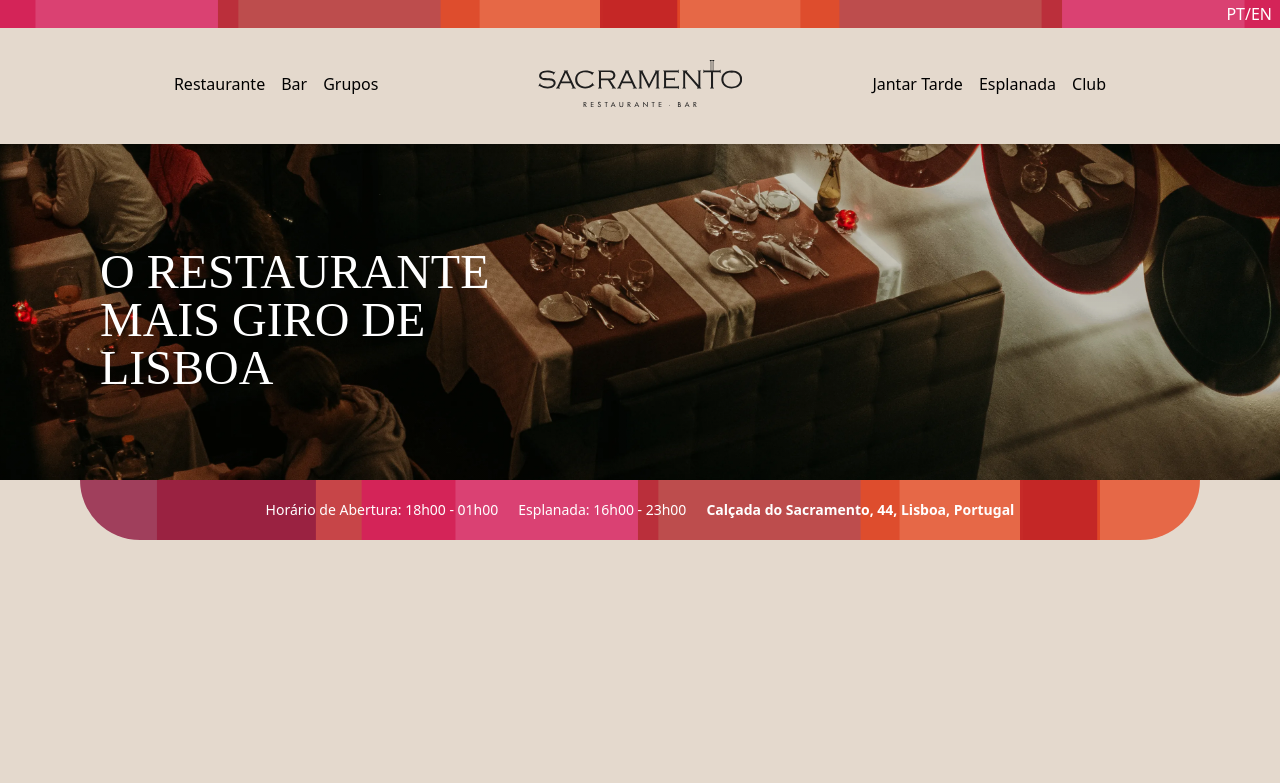
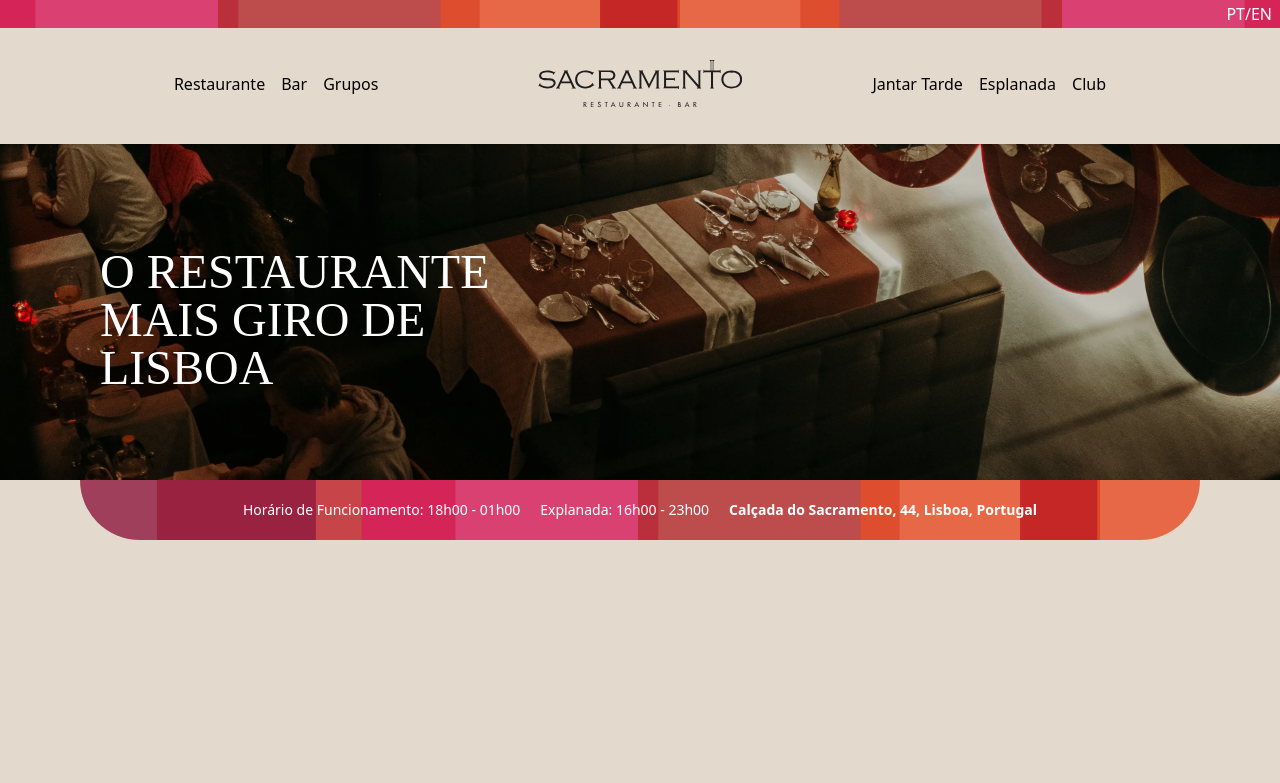
Before and after one commit to ferteles/sacramento-ft, a React (Vite) app: page /restaurante in a window 1280 px wide. Shown: the top 783 px of the page. Built offline with nearby package versions, Linux system fonts and the light colour scheme; a web font is replaced by a local one.

Commit message:
gustavoRequest14

```diff
--- a/src/components/Gastronomy.tsx
+++ b/src/components/Gastronomy.tsx
@@ -14,7 +14,7 @@ function Gastronomy() {
         : "Portuguese Gastronomy in a Historic Palace",
     paragraph:
       language === "pt"
-        ? "A gastronomia portuguesa ganha vida num cenário único: um palácio histórico que sobreviveu ao terramoto de 1755. Os sabores tradicionais são reinterpretados com um toque moderno, criando uma experiência que honra o passado enquanto abraça o presente. Localizado no coração do Chiado, o Sacramento oferece uma viagem pelos sabores autênticos de Portugal, com pratos que celebram a riqueza da culinária Portuguesa, desde o bacalhau à polvo, passando por cortes nobres de carne e sobremesas tradicionais. Cada prato é preparado com ingredientes frescos e técnicas contemporâneas, garantindo uma experiência gastronómica memorável."
+        ? "A gastronomia portuguesa ganha vida num cenário único: um palácio histórico que sobreviveu ao terramoto de 1755. Os sabores tradicionais são reinterpretados com um toque moderno, criando uma experiência que honra o passado enquanto abraça o presente. Localizado no coração do Chiado, o Sacramento oferece uma viagem pelos sabores autênticos de Portugal, com pratos que celebram a riqueza da culinária Portuguesa, desde o bacalhau ao polvo, passando por cortes nobres de carne e sobremesas tradicionais. Cada prato é preparado com ingredientes frescos e técnicas contemporâneas, garantindo uma experiência gastronómica memorável."
         : "Portuguese gastronomy comes to life in a unique setting: a historic palace that survived the 1755 earthquake. Traditional flavors are reinterpreted with a modern touch, creating an experience that honors the past while embracing the present. Located in the heart of Chiado, Sacramento offers a journey through the authentic flavors of Portugal, with dishes that celebrate the richness of Portuguese cuisine, from codfish to octopus, including prime cuts of meat and traditional desserts. Each dish is prepared with fresh ingredients and contemporary techniques, ensuring a memorable gastronomic experience.",
   };
 
--- a/src/components/InfoHeader.tsx
+++ b/src/components/InfoHeader.tsx
@@ -7,11 +7,11 @@ function InfoHeader() {
   const texts = {
     openingHours:
       language === "pt"
-        ? "Horário de Abertura: 18h00 - 01h00"
+        ? "Horário de Funcionamento: 18h00 - 01h00"
         : "Opening Hours: 6:00 PM – 1:00 AM",
     terrace:
       language === "pt"
-        ? "Esplanada: 16h00 - 23h00"
+        ? "Explanada: 16h00 - 23h00"
         : "Terrace: 4:00 PM – 11:00 PM",
     address:
       language === "pt"
--- a/src/pages/AmbienteInesquecivel.tsx
+++ b/src/pages/AmbienteInesquecivel.tsx
@@ -31,7 +31,7 @@ function AmbienteInesquecivel() {
       : "Live Music in a Historic Palace in Lisbon",
 
     bloco1Texto: isPT
-      ? "Música ao vivo, com DJ sets que animam as noites de sexta e sábado, oferecemos uma experiência única que combina gastronomia, história e boa música. O nosso clube, localizado dentro do palácio histórico, é o destino perfeito para quem procura prolongar a noite em Lisboa. Com uma atmosfera vibrante e uma programação musical diversificada, o Sacramento transforma-se num espaço de festa e convívio a partir das 23h. O dress code é casual chic, e a guestlist é limitada a 250 pessoas por noite, garantindo uma experiência exclusiva e intimista."
+      ? "Música ao vivo, com DJ sets que animam as noites de sexta e sábado, oferecemos uma experiência única que combina gastronomia, história e boa música. O nosso clube, localizado dentro do palácio histórico, é o destino perfeito para quem procura prolongar a noite em Lisboa. Com uma atmosfera vibrante e uma programação musical diversificada, o Sacramento transforma-se num espaço de festa e convívio a partir das 22h. O dress code é casual chic, e a guestlist é limitada a 250 pessoas por noite, garantindo uma experiência exclusiva e intimista."
       : "Live musics, with DJ sets livening up Friday and Saturday nights, we offer a unique experience that blends gastronomy, history, and great music. Our club, located within the historic palace, is the perfect destination for those looking to extend their night in Lisbon. With a vibrant atmosphere and a diverse musical lineup, Sacramento becomes a space for partying and socializing starting at 11 PM. The dress code is casual chic, and the guest list is limited to 250 people per night, ensuring an exclusive and intimate experience.",
 
     bloco2Titulo: isPT
--- a/src/pages/EventosJantares.tsx
+++ b/src/pages/EventosJantares.tsx
@@ -29,8 +29,8 @@ function EventosJantares() {
       : "Memorable Events in a Historic Palace in Chiado",
 
     p1: isPT
-      ? "O Sacramento é o local ideal para eventos e jantares de grupo, onde a história de Lisboa se encontra com a gastronomia portuguesa. Com cinco salas interligadas, oferecemos um cenário único para celebrações inesquecíveis. Seja para uma reunião de negócios, uma comemoração especial ou uma confraternização entre amigos, o nosso espaço adapta-se às suas necessidades, proporcionando uma experiência personalizada e memorável. Localizado no Chiado, o Sacramento combina a elegância de um palácio histórico com o conforto e a sofisticação que o seu evento merece. Além disso, após o jantar, pode terminar a sua noite no nosso clube com uma experiência completa com DJ e ambiente distinto."
-      : "Sacramento is the ideal venue for events and group dinners, where Lisbon's history meets Portuguese gastronomy. With five interconnected rooms, we offer a unique setting for unforgettable celebrations. Whether for a business meeting, a special celebration, or a gathering of friends, our space adapts to your needs, providing a personalized and memorable experience. Located in Chiado, Sacramento combines the elegance of a historic palace with the comfort and sophistication your event deserves. Moreover, after dinner, you can extend your evening in our club, enjoying a complete experience with a DJ and a vibrant atmosphere.",
+      ? "O Sacramento é o local ideal para eventos e jantares de grupo, onde a história de Lisboa se encontra com a gastronomia portuguesa. Com cinco salas interligadas, oferecemos um cenário único para celebrações inesquecíveis. Seja para uma reunião de negócios, uma comemoração especial ou uma confraternização entre amigos, o nosso espaço adapta-se às suas necessidades, proporcionando uma experiência personalizada e memorável.O Sacramento combina a elegância de um palácio histórico com o conforto e a sofisticação que o seu evento merece. Além disso, após o jantar, pode terminar a sua noite no nosso clube com uma experiência completa com DJ e ambiente distinto."
+      : "Sacramento is the ideal venue for events and group dinners, where Lisbon's history meets Portuguese gastronomy. With five interconnected rooms, we offer a unique setting for unforgettable celebrations. Whether for a business meeting, a special celebration, or a gathering of friends, our space adapts to your needs, providing a personalized and memorable experience. Sacramento combines the elegance of a historic palace with the comfort and sophistication your event deserves. Moreover, after dinner, you can extend your evening in our club, enjoying a complete experience with a DJ and a vibrant atmosphere.",
 
     h2Cocktails: isPT
       ? "Menus que Honram a Tradição, com Toques Modernos"
--- a/src/pages/MelhorAlternativa.tsx
+++ b/src/pages/MelhorAlternativa.tsx
@@ -26,8 +26,8 @@ function MelhorAlternativa() {
       : "THE BEST ALTERNATIVE TO ROOFTOPS",
 
     pEsplanada1: isPT
-      ? "A esplanada do Sacramento é o local ideal para desfrutar de refeições ao ar livre, num cenário que combina a história de Lisboa com a beleza do Chiado.É a alternativa perfeita aos rooftops. Com uma vista única sobre o Chiado, a nossa esplanada oferece um ambiente acolhedor e sofisticado, ideal para almoços tranquilos, jantares românticos ou eventos especiais.A esplanada do Sacramento é o destino perfeito para quem procura uma experiência gastronômica ao ar livre em Lisboa."
-      : "The Sacramento terrace is the ideal spot to enjoy outdoor meals in a setting that blends Lisbon’s history with the beauty of Chiado. It’s the perfect alternative to rooftops. With a unique view over Chiado, our terrace offers a cozy and sophisticated atmosphere—perfect for relaxed lunches, romantic dinners, or special events. The Sacramento terrace is the perfect destination for those seeking an outdoor dining experience in Lisbon.",
+      ? "A esplanada do Sacramento é o local ideal para desfrutar de refeições ao ar livre, num cenário que combina a história de Lisboa com a beleza do Chiado.É a alternativa perfeita aos rooftops com vista única. Com uma vista única sobre o Chiado, a nossa esplanada oferece um ambiente acolhedor e sofisticado, ideal para jantares românticos ou eventos especiais.A esplanada do Sacramento é o destino perfeito para quem procura uma experiência gastronômica ao ar livre em Lisboa."
+      : "The Sacramento terrace is the ideal spot to enjoy outdoor meals in a setting that blends Lisbon’s history with the beauty of Chiado. It’s the perfect alternative to rooftops with a unique view. With a unique view over Chiado, our terrace offers a cozy and sophisticated atmosphere—perfect for romantic dinners, or special events. The Sacramento terrace is the perfect destination for those seeking an outdoor dining experience in Lisbon.",
 
     pEsplanada2: isPT
       ? "A esplanada do Sacramento oferece uma vista deslumbrante sobre o Chiado, um dos bairros mais emblemáticos de Lisboa. Com uma decoração que combina elementos históricos e contemporâneos, o espaço é perfeito para relaxar e desfrutar de momentos especiais."
```
